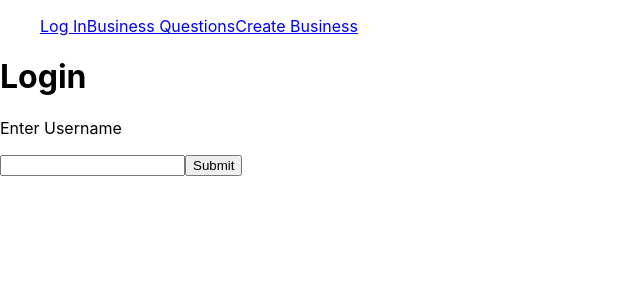
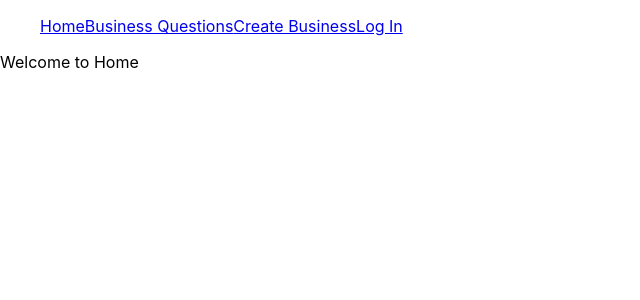
Before and after one commit to matthewsedlacek/Business-Builder, a React (Create React App) app in the folder frontend/: page /home in a window 1280 px wide. Before the commit this address led to /login. Shown: the top 300 px of the page, without its empty margins (0-640 px from the left). Built offline with nearby package versions, Linux system fonts and the light colour scheme.

Commit message:
Add Home

```diff
--- /dev/null
+++ b/frontend/src/components/home.js
@@ -0,0 +1,13 @@
+import React from 'react';
+import { Link } from 'react-router-dom'
+
+const Home = (props) => {
+
+    return (
+        <div>
+            <p>Welcome to Home</p>
+      </div>
+    );
+};
+
+export default Home;
--- a/frontend/src/components/navbar.js
+++ b/frontend/src/components/navbar.js
@@ -6,9 +6,10 @@ const Question = (props) => {
     return (
         <div>
             <ul>
-                <Link className="" to="/login">Log In</Link>
+                <Link className="" to="/home">Home</Link>
                 <Link className="" to="/businessquestions">Business Questions</Link>
                 <Link className="" to="/createbusiness">Create Business</Link>
+                <Link className="" to="/login">Log In</Link>
             </ul>
       </div>
     );
--- a/frontend/src/containers/App.js
+++ b/frontend/src/containers/App.js
@@ -5,6 +5,7 @@ import Report from '../components/report.js'
 import BusinessQuestions from './BusinessQuestions.js'
 import Navbar from '../components/navbar'
 import CreateBusiness from './CreateBusiness.js'
+import Home from '../components/home.js'
 
 function App() {
   return (
@@ -16,6 +17,7 @@ function App() {
           <Route exact path='/report' component={Report} />
           <Route exact path='/businessquestions' component={BusinessQuestions} />
           <Route exact path='/createbusiness' component={CreateBusiness} />
+          <Route exact path='/home' component={Home} />
           <Redirect to='/login' />
         </Switch>
       </div>
```
